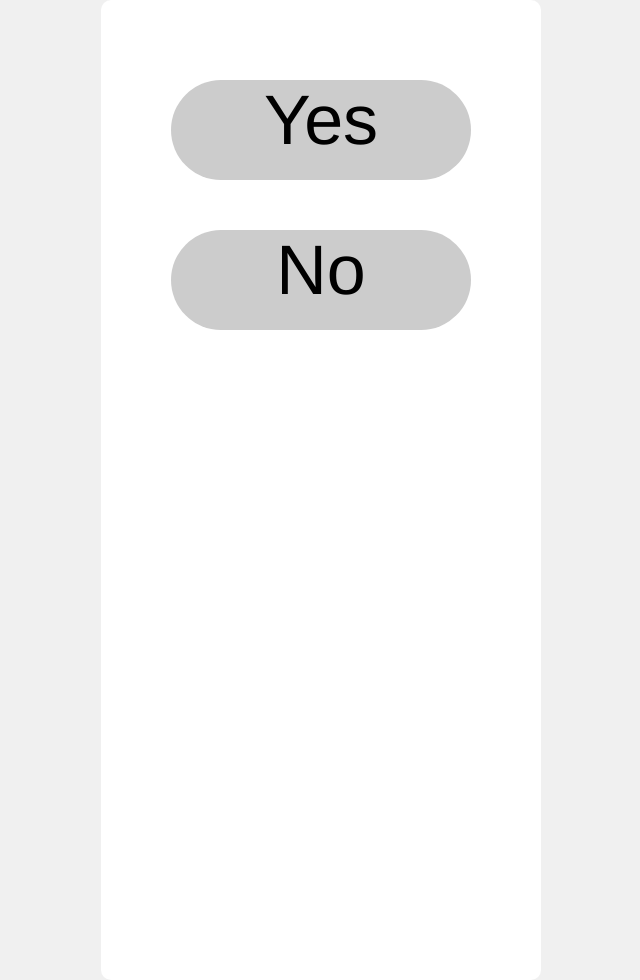
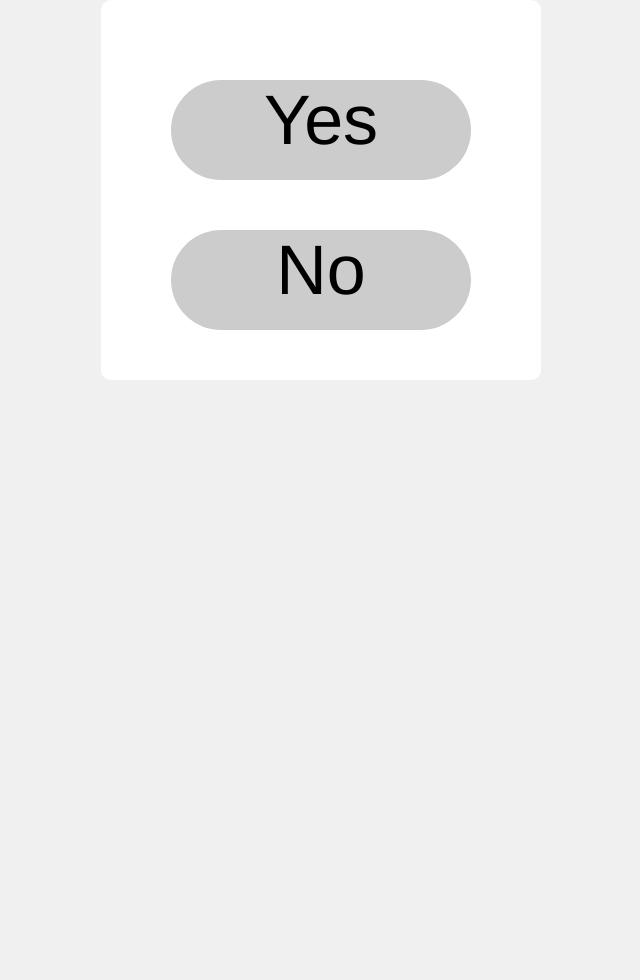
Before and after one commit to klsriley/klsriley.github.io, a Jekyll site: the page yesorno/index.html, which Jekyll copies as it is, in a window 1280 px wide. Shown: the whole page, without its empty margins (319-959 px from the left). Built offline with Jekyll 4.4.1, drawn with Linux system fonts in a browser that asks for light colours; after the commit the page ends 900 px from its top, so only the background shows below that.

Commit message:
Update index.html

```diff
--- a/yesorno/index.html
+++ b/yesorno/index.html
@@ -28,7 +28,7 @@ body {
 	-moz-border-radius:10px;
 }
 
-html, body, div#main { height:100%; }
+html, body { height:100%; }
 
 #stage{
 	display:block;
```
